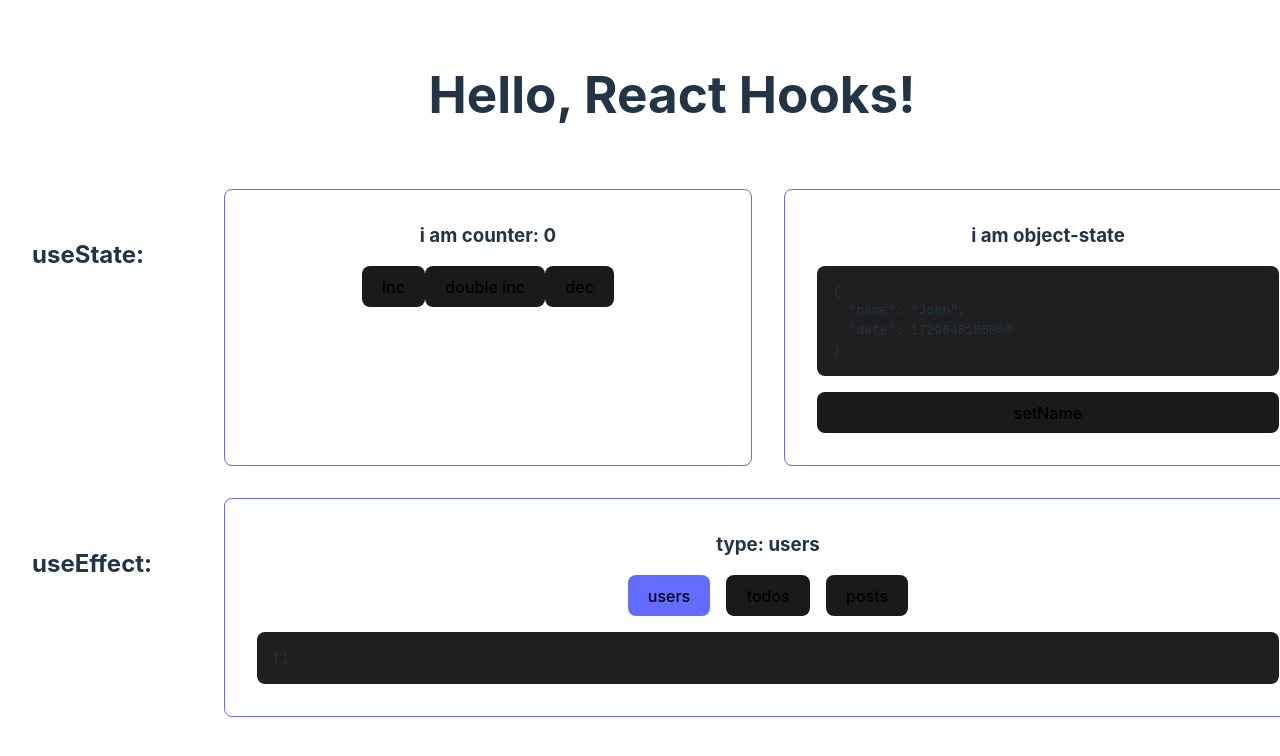
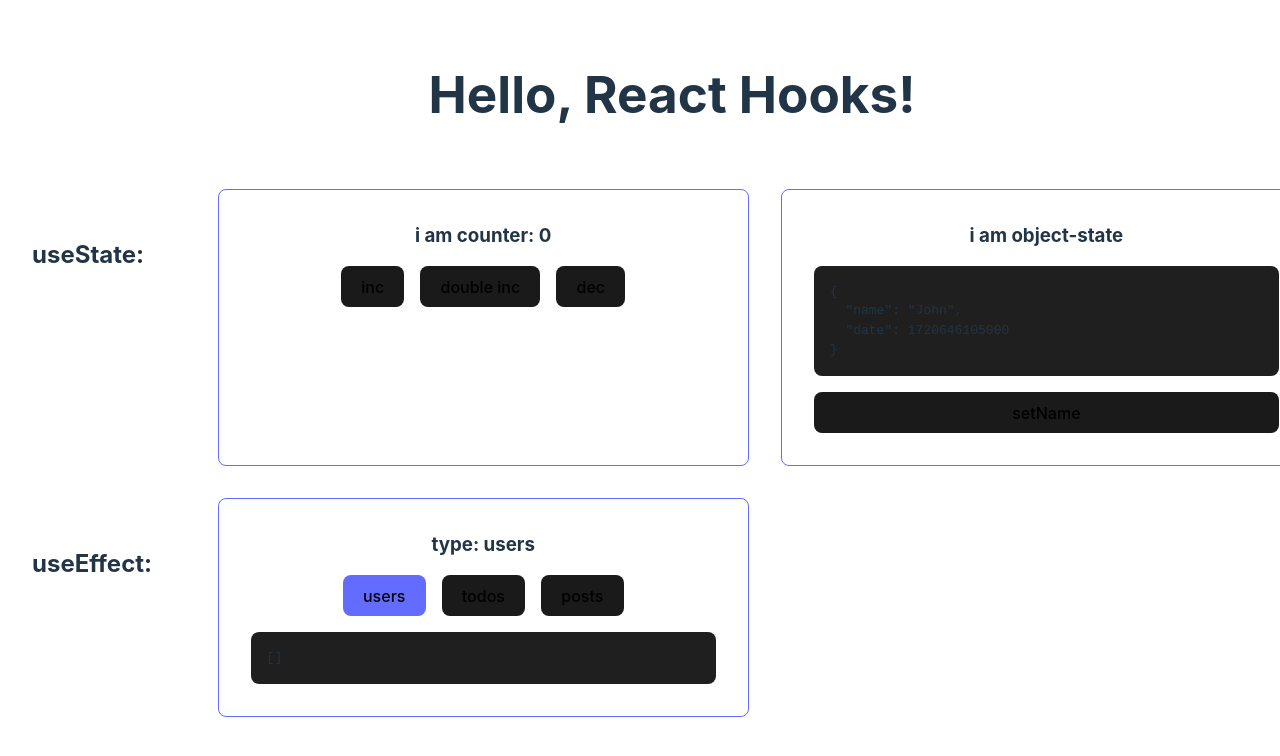
Before and after one commit to hellsgor/react-hooks-minin, a React (Vite) app: page / in a window 1280 px wide. Shown: the top 756 px of the page. Built offline with nearby package versions, Linux system fonts and the light colour scheme; no server answers.

Commit message:
fix card styles

```diff
--- a/src/App.css
+++ b/src/App.css
@@ -38,25 +38,31 @@
 }
 
 .wrapper {
-  width: calc(100% - 12rem);
   display: flex;
   column-gap: 2rem;
+  overflow: hidden;
+  width: 100%;
 }
 
 .card {
   padding: 2rem;
   border: 1px solid #646cff;
   border-radius: 8px;
-  flex: 0 1 100%;
   display: flex;
   flex-direction: column;
+  flex: 1 1 50%;
   row-gap: 1rem;
+  max-width: calc(50% - 1rem);
+  box-sizing: border-box;
+  overflow: hidden;
 }
 
 .card__wrapper {
   display: flex;
   justify-content: center;
   column-gap: 1rem;
+  max-width: 100%;
+  overflow: hidden;
 }
 
 .read-the-docs {
@@ -66,10 +72,11 @@
 .row {
   display: flex;
   column-gap: 2rem;
+  width: 100%;
 }
 
 .row__title {
-  flex: 0 0 10rem;
+  flex: 0 0 12%;
   text-align: left;
   margin-top: 3rem;
 }
@@ -77,11 +84,14 @@
 pre {
   text-align: left;
   margin: 0;
-  overflow: scroll;
+  overflow: auto;
   max-height: 300px;
-  height: fit-content;
+  width: 100%;
   overscroll-behavior: contain;
   background-color: #1f1f1f;
   padding: 1rem;
   border-radius: 8px;
+  box-sizing: border-box;
+  white-space: pre-wrap;
+  word-wrap: break-word;
 }
--- a/src/Components/Counter/Counter.jsx
+++ b/src/Components/Counter/Counter.jsx
@@ -34,8 +34,8 @@ export default function Counter() {
 
   return (
     <div className="counter card">
-      <h3 className="counter-title">i am counter: {counter}</h3>
-      <div className="counter-wrapper">
+      <h3 className="counter__title">i am counter: {counter}</h3>
+      <div className="counter__wrapper card__wrapper">
         <button className="button" onClick={increment}>
           inc
         </button>
```
